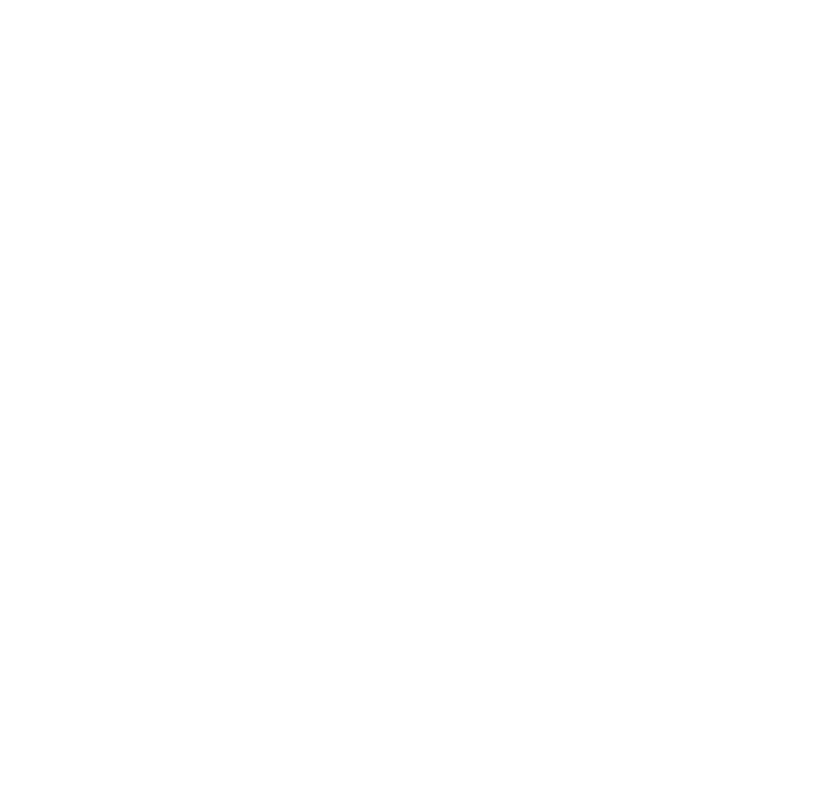
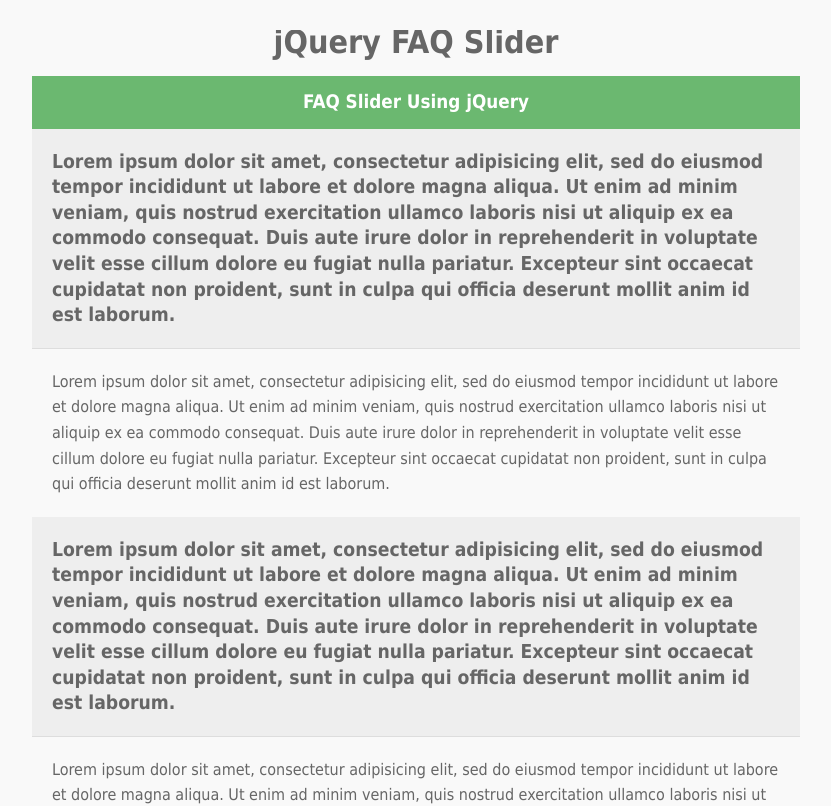
Before and after one commit to GramBam/FAQ-accordion-slider, a plain HTML site: page index.html in a window 1280 px wide. Shown: the top 806 px of the page, without its empty margins (224-1055 px from the left). Drawn offline with nearby package versions, Linux system fonts and the light colour scheme.

Commit message:
add html, minor styling

```diff
--- a/css/style.css
+++ b/css/style.css
@@ -0,0 +1,47 @@
+* {
+  margin: 0;
+  padding: 0;
+}
+
+body {
+  font-family: 'Tahoma', sans-serif;
+  color: #666;
+  font-size: 16px;
+  background: #f9f9f9;
+  line-height: 1.6em;
+}
+
+ul, li {
+  list-style: none;
+}
+
+#container {
+  width: 60%;
+  margin: 30px auto;
+  overflow: auto;
+}
+
+h1 {
+  text-align: center;
+  margin-bottom: 20px;
+}
+
+.title {
+  height: 40px;
+  background: #6bb870;
+  color: #fff;
+  text-align: center;
+  padding-top: 13px;
+}
+
+.faq li {
+  padding: 20px;
+}
+
+.faq li.q {
+  background: #eee;
+  font-weight: bold;
+  font-size: 120%;
+  border-bottom:  1px #ddd solid;
+  cursor:pointer;
+}
--- a/index.html
+++ b/index.html
@@ -11,6 +11,25 @@
     </script>
   </head>
   <body>
+    <div id="container">
+      <h1>jQuery FAQ Slider</h1>
+      <div class="title"><h3>FAQ Slider Using jQuery</h3></div>
+      <ul class="faq">
+        <li class="q">Lorem ipsum dolor sit amet, consectetur adipisicing elit, sed do eiusmod tempor incididunt ut labore et dolore magna aliqua. Ut enim ad minim veniam, quis nostrud exercitation ullamco laboris nisi ut aliquip ex ea commodo consequat. Duis aute irure dolor in reprehenderit in voluptate velit esse cillum dolore eu fugiat nulla pariatur. Excepteur sint occaecat cupidatat non proident, sunt in culpa qui officia deserunt mollit anim id est laborum.</li>
+        <li class="a">Lorem ipsum dolor sit amet, consectetur adipisicing elit, sed do eiusmod tempor incididunt ut labore et dolore magna aliqua. Ut enim ad minim veniam, quis nostrud exercitation ullamco laboris nisi ut aliquip ex ea commodo consequat. Duis aute irure dolor in reprehenderit in voluptate velit esse cillum dolore eu fugiat nulla pariatur. Excepteur sint occaecat cupidatat non proident, sunt in culpa qui officia deserunt mollit anim id est laborum.</li>
+
+        <li class="q">Lorem ipsum dolor sit amet, consectetur adipisicing elit, sed do eiusmod tempor incididunt ut labore et dolore magna aliqua. Ut enim ad minim veniam, quis nostrud exercitation ullamco laboris nisi ut aliquip ex ea commodo consequat. Duis aute irure dolor in reprehenderit in voluptate velit esse cillum dolore eu fugiat nulla pariatur. Excepteur sint occaecat cupidatat non proident, sunt in culpa qui officia deserunt mollit anim id est laborum.</li>
+        <li class="a">Lorem ipsum dolor sit amet, consectetur adipisicing elit, sed do eiusmod tempor incididunt ut labore et dolore magna aliqua. Ut enim ad minim veniam, quis nostrud exercitation ullamco laboris nisi ut aliquip ex ea commodo consequat. Duis aute irure dolor in reprehenderit in voluptate velit esse cillum dolore eu fugiat nulla pariatur. Excepteur sint occaecat cupidatat non proident, sunt in culpa qui officia deserunt mollit anim id est laborum.</li>
+        <li class="q">Lorem ipsum dolor sit amet, consectetur adipisicing elit, sed do eiusmod tempor incididunt ut labore et dolore magna aliqua. Ut enim ad minim veniam, quis nostrud exercitation ullamco laboris nisi ut aliquip ex ea commodo consequat. Duis aute irure dolor in reprehenderit in voluptate velit esse cillum dolore eu fugiat nulla pariatur. Excepteur sint occaecat cupidatat non proident, sunt in culpa qui officia deserunt mollit anim id est laborum.</li>
+        <li class="a">Lorem ipsum dolor sit amet, consectetur adipisicing elit, sed do eiusmod tempor incididunt ut labore et dolore magna aliqua. Ut enim ad minim veniam, quis nostrud exercitation ullamco laboris nisi ut aliquip ex ea commodo consequat. Duis aute irure dolor in reprehenderit in voluptate velit esse cillum dolore eu fugiat nulla pariatur. Excepteur sint occaecat cupidatat non proident, sunt in culpa qui officia deserunt mollit anim id est laborum.</li>
+        <li class="q">Lorem ipsum dolor sit amet, consectetur adipisicing elit, sed do eiusmod tempor incididunt ut labore et dolore magna aliqua. Ut enim ad minim veniam, quis nostrud exercitation ullamco laboris nisi ut aliquip ex ea commodo consequat. Duis aute irure dolor in reprehenderit in voluptate velit esse cillum dolore eu fugiat nulla pariatur. Excepteur sint occaecat cupidatat non proident, sunt in culpa qui officia deserunt mollit anim id est laborum.</li>
+        <li class="a">Lorem ipsum dolor sit amet, consectetur adipisicing elit, sed do eiusmod tempor incididunt ut labore et dolore magna aliqua. Ut enim ad minim veniam, quis nostrud exercitation ullamco laboris nisi ut aliquip ex ea commodo consequat. Duis aute irure dolor in reprehenderit in voluptate velit esse cillum dolore eu fugiat nulla pariatur. Excepteur sint occaecat cupidatat non proident, sunt in culpa qui officia deserunt mollit anim id est laborum.</li>
+        <li class="q">Lorem ipsum dolor sit amet, consectetur adipisicing elit, sed do eiusmod tempor incididunt ut labore et dolore magna aliqua. Ut enim ad minim veniam, quis nostrud exercitation ullamco laboris nisi ut aliquip ex ea commodo consequat. Duis aute irure dolor in reprehenderit in voluptate velit esse cillum dolore eu fugiat nulla pariatur. Excepteur sint occaecat cupidatat non proident, sunt in culpa qui officia deserunt mollit anim id est laborum.</li>
+        <li class="a">Lorem ipsum dolor sit amet, consectetur adipisicing elit, sed do eiusmod tempor incididunt ut labore et dolore magna aliqua. Ut enim ad minim veniam, quis nostrud exercitation ullamco laboris nisi ut aliquip ex ea commodo consequat. Duis aute irure dolor in reprehenderit in voluptate velit esse cillum dolore eu fugiat nulla pariatur. Excepteur sint occaecat cupidatat non proident, sunt in culpa qui officia deserunt mollit anim id est laborum.</li>
+
+      </ul>
+
+    </div>
 
   </body>
 </html>
```
Also changed, not shown: images/arrow.png (added).
